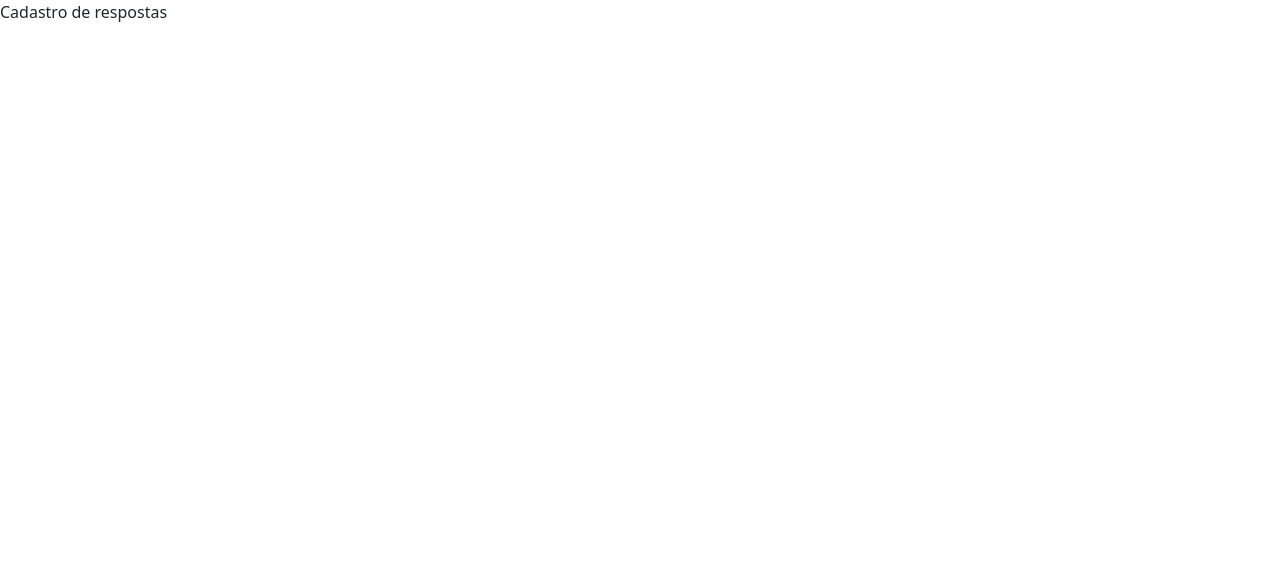
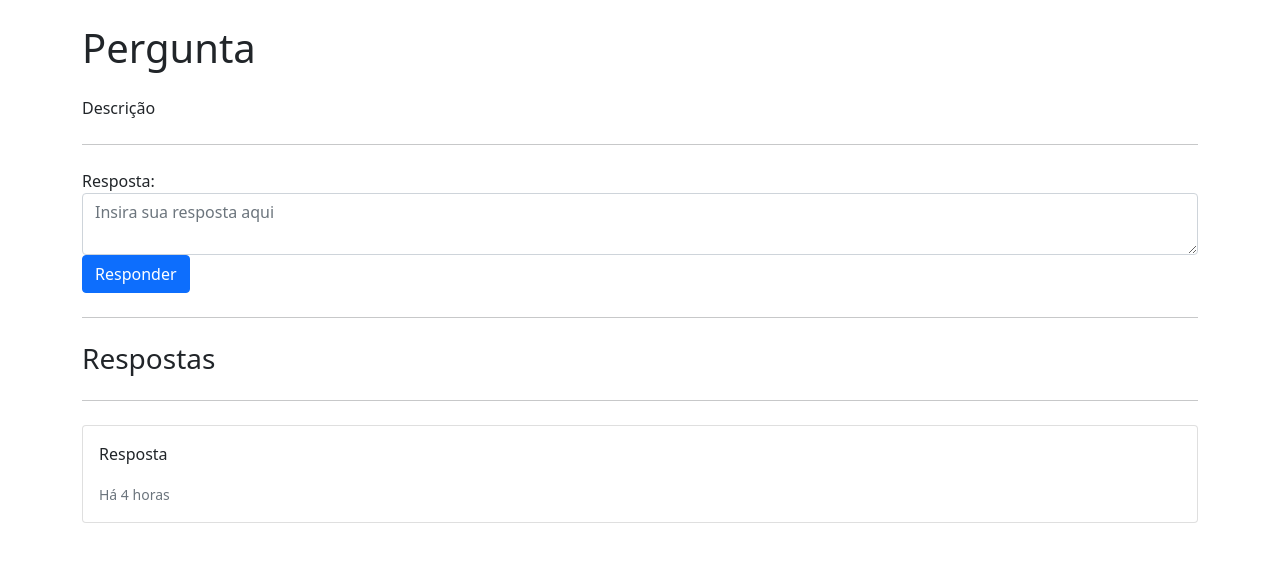
Before and after one commit to alisonjs/gera-pergunta, a Next.js app: page /questions/1 in a window 1280 px wide. Shown: the top 562 px of the page. Built offline with nearby package versions, Linux system fonts and the light colour scheme.

Commit message:
Add answer page

```diff
--- a/pages/questions/[id].js
+++ b/pages/questions/[id].js
@@ -1,11 +1,45 @@
 import Head from 'next/head';
+import Navbar from 'components/navbar';
 
-function Questions(){
-  return (<div>
-    <Head>
+function Questions() {
+  return (
+    <div>
+      <Head>
         <title>Gera Pergunta</title>
       </Head>
-    Cadastro de respostas</div>)
+
+      <div class="container">
+        <h1 class="mt-4">Pergunta</h1>
+        <p class="mt-4">Descrição</p>
+        <hr class="my-4" />
+        <form action="/answer" method="POST">
+          <div class="form-group">
+            <label>Resposta:</label>
+            <textarea
+              placeholder="Insira sua resposta aqui"
+              name="answer"
+              class="form-control"
+            ></textarea>
+          </div>
+          <input type="hidden" name="question" value="<%= question.id %>" />
+          <button type="submit" class="btn btn-primary">
+            Responder
+          </button>
+        </form>
+        <hr class="my-4" />
+        <h3>Respostas</h3>
+        <hr class="my-4" />
+        <div class="card my-4">
+          <div class="card-body">
+            <p class="card-text">Resposta</p>
+            <p class="card-text">
+              <small class="text-muted">Há 4 horas </small>
+            </p>
+          </div>
+        </div>
+      </div>
+    </div>
+  );
 }
 
-export default Questions
+export default Questions;
```
